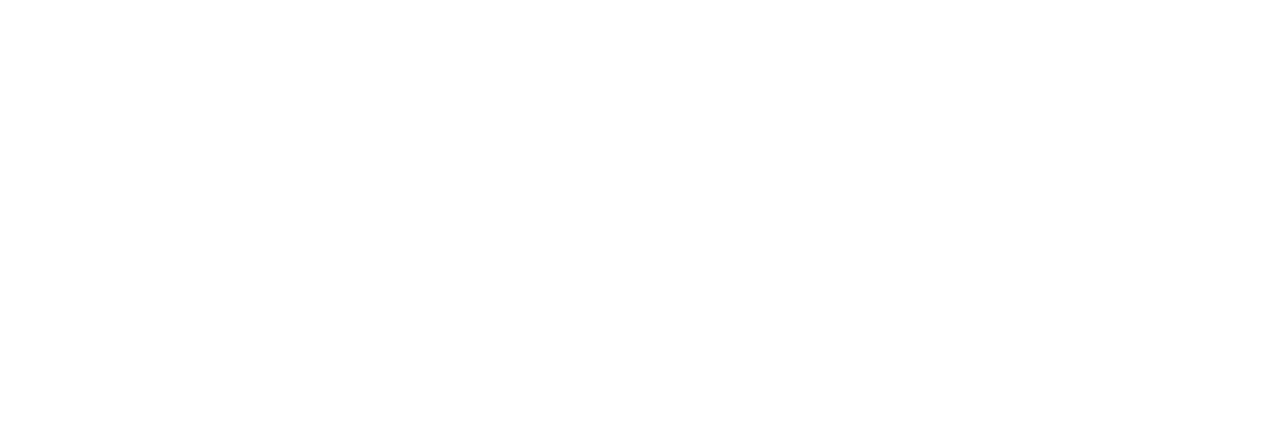
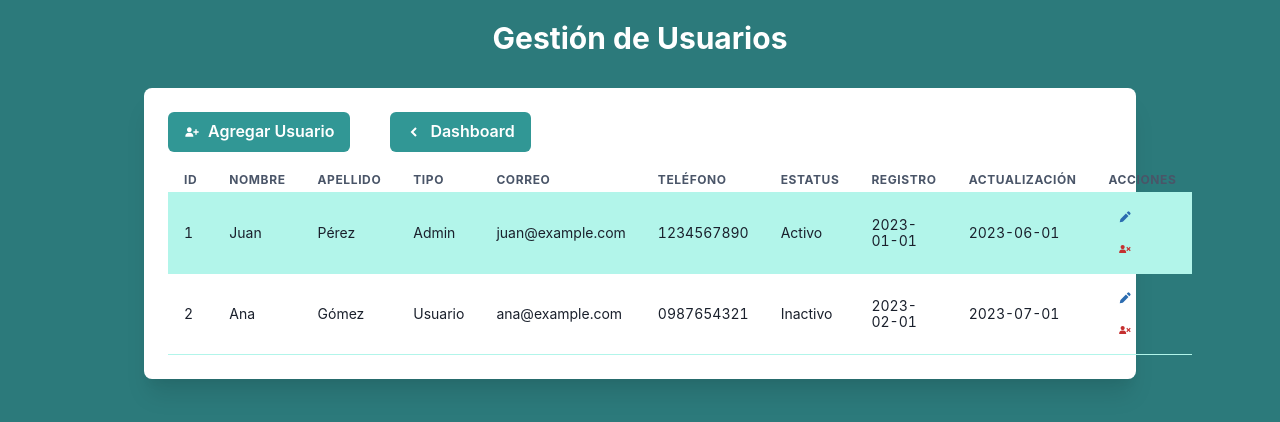
Before and after one commit to luisivmaraz/prestamos_py, a React (Create React App) app: page /Usuarios in a window 1280 px wide. Before the commit this address had no page. Shown: the top 422 px of the page. Built offline with nearby package versions, Linux system fonts and the light colour scheme.

Commit message:
Creacion de dashboard y vista de usuarios

```diff
--- a/package.json
+++ b/package.json
@@ -14,6 +14,7 @@
     "framer-motion": "^12.4.7",
     "react": "^19.0.0",
     "react-dom": "^19.0.0",
+    "react-icons": "^5.5.0",
     "react-router-dom": "^7.2.0",
     "react-scripts": "5.0.1",
     "web-vitals": "^2.1.4"
--- a/src/index.js
+++ b/src/index.js
@@ -4,8 +4,9 @@
 import ReactDOM from 'react-dom/client';
 import './index.css';
 import reportWebVitals from './reportWebVitals';
-import Home from "./pages/home";
+import Dashboard from "./pages/home";
 import Login from "./pages/login";
+import Usuarios from './pages/usuarios';
 
 const root = ReactDOM.createRoot(document.getElementById('root'));
 root.render(
@@ -13,7 +14,8 @@
     <BrowserRouter>
       <Routes>
         <Route path="/" element={<Login />} />
-        <Route path="/Dashboard" element={<Home />} />
+        <Route path="/Dashboard" element={<Dashboard />} />
+        <Route path="/Usuarios" element={<Usuarios />} />
       </Routes>
     </BrowserRouter>
   </ChakraProvider>
--- a/src/pages/home.jsx
+++ b/src/pages/home.jsx
@@ -1,5 +1,28 @@
-const Home = () => {
-    return <h1>Aqui va un inicio</h1>;
-  };
+import React from 'react';
+import { Box, Button, Heading, VStack, HStack, Container, Icon } from '@chakra-ui/react';
+import { BiSolidUser,BiSolidDonateBlood,BiSolidCube    } from 'react-icons/bi';
 
-  export default Home;
+const Dashboard = () => {
+  return (
+    <Box backgroundColor="teal.600" minHeight="100vh" p={5} display="flex" flexDirection="column" alignItems="center">
+      <Heading color="white" textAlign="center" mb={8} fontSize="3xl">Préstamos Universitarios</Heading>
+      <Container maxW="container.md" bg="white" p={8} borderRadius="lg" boxShadow="xl">
+        <VStack spacing={6} align="center">
+          <HStack spacing={6} justify="center">
+            <Button leftIcon={<Icon as={BiSolidUser} />} colorScheme="teal" size="lg" width="220px" borderRadius="full" boxShadow="md" _hover={{ transform: 'scale(1.05)' }}>
+              Usuarios
+            </Button>
+            <Button leftIcon={<Icon as={BiSolidDonateBlood } />} colorScheme="teal" size="lg" width="220px" borderRadius="full" boxShadow="md" _hover={{ transform: 'scale(1.05)' }}>
+              Préstamos
+            </Button>
+            <Button leftIcon={<Icon as={BiSolidCube } />} colorScheme="teal" size="lg" width="220px" borderRadius="full" boxShadow="md" _hover={{ transform: 'scale(1.05)' }}>
+              Materiales
+            </Button>
+          </HStack>
+        </VStack>
+      </Container>
+    </Box>
+  );
+};
+
+export default Dashboard;
--- a/src/pages/login.jsx
+++ b/src/pages/login.jsx
@@ -1,6 +1,5 @@
 import React from 'react';
-import { Card,Input,Heading, CardBody,Button,CardFooter, Image,Text, Box } from '@chakra-ui/react';
-import {FormControl,FormLabel,} from '@chakra-ui/react';
+import { Card,Input,Heading, CardBody,Button,CardFooter, Image,Text, Box, FormControl, FormLabel} from '@chakra-ui/react';
 import {ArrowForwardIcon} from '@chakra-ui/icons'
 const Login = () => {
   return (
--- a/src/pages/usuarios.jsx
+++ b/src/pages/usuarios.jsx
@@ -0,0 +1,193 @@
+import React, { useState } from 'react';
+import {
+  Box, Button, Heading, Table, Thead, Tbody, Tr, Th, Td, IconButton,
+  Modal, ModalOverlay, ModalContent, ModalHeader, ModalBody, ModalCloseButton,
+  FormControl, FormLabel, Input, Select, ModalFooter, useDisclosure
+} from '@chakra-ui/react';
+import { BiSolidChevronLeft, BiSolidUserPlus, BiSolidUserX, BiSolidPencil } from "react-icons/bi";
+
+  {/* aqui van kos hooks y datos de ejemplo para la tabla */}
+const Usuarios = () => {
+  const { isOpen, onOpen, onClose } = useDisclosure();
+  const { isOpen: isEditOpen, onOpen: onEditOpen, onClose: onEditClose } = useDisclosure();
+  const [usuarios, setUsuarios] = useState([
+    { id: 1, nombre: 'Juan', apellido: 'Pérez', tipo: 'Admin', correo: 'juan@example.com', telefono: '1234567890', estatus: 'Activo', registro: '2023-01-01', actualizacion: '2023-06-01' },
+    { id: 2, nombre: 'Ana', apellido: 'Gómez', tipo: 'Usuario', correo: 'ana@example.com', telefono: '0987654321', estatus: 'Inactivo', registro: '2023-02-01', actualizacion: '2023-07-01' }
+  ]);
+
+  const [selectedUser, setSelectedUser] = useState(null);
+  const [newUser, setNewUser] = useState({
+    nombre: '',
+    apellido: '',
+    tipo: '',
+    correo: '',
+    telefono: '',
+    estatus: ''
+  });
+
+  const handleEdit = (user) => {
+    setSelectedUser(user);
+    onEditOpen();
+  };
+
+  const handleSaveEdit = () => {
+    setUsuarios(usuarios.map(user => user.id === selectedUser.id ? selectedUser : user));
+    onEditClose();
+  };
+
+  const handleSaveNewUser = () => {
+    setUsuarios([
+      ...usuarios,
+      { id: usuarios.length + 1, ...newUser, registro: new Date().toISOString().split('T')[0], actualizacion: new Date().toISOString().split('T')[0] }
+    ]);
+    onClose();
+    setNewUser({ nombre: '', apellido: '', tipo: '', correo: '', telefono: '', estatus: '' }); // Limpiar formulario
+  };
+
+  return (
+    <Box backgroundColor="teal.600" minHeight="100vh" p={5} display="flex" flexDirection="column" alignItems="center">
+      <Heading color="white" textAlign="center" mb={8} fontSize="3xl">Gestión de Usuarios</Heading>
+      <Box bg="white" p={6} borderRadius="lg" boxShadow="xl" width="80%">
+        <Button leftIcon={<BiSolidUserPlus />} colorScheme="teal" mb={4} onClick={onOpen}>
+          Agregar Usuario
+        </Button>
+        <Button marginLeft={10} leftIcon={<BiSolidChevronLeft />} colorScheme="teal" mb={4}>
+          Dashboard
+        </Button>
+
+          {/* se utilioza usuraiors para agregar los datos de manea oiteratva, "Usuario, setUsuario" */}
+        <Table variant="striped" colorScheme='teal' size='sm'>
+          <Thead>
+            <Tr>
+              <Th>ID</Th>
+              <Th>Nombre</Th>
+              <Th>Apellido</Th>
+              <Th>Tipo</Th>
+              <Th>Correo</Th>
+              <Th>Teléfono</Th>
+              <Th>Estatus</Th>
+              <Th>Registro</Th>
+              <Th>Actualización</Th>
+              <Th>Acciones</Th>
+            </Tr>
+          </Thead>
+          <Tbody>
+            {usuarios.map(user => (
+              <Tr key={user.id}>
+                <Td>{user.id}</Td>
+                <Td>{user.nombre}</Td>
+                <Td>{user.apellido}</Td>
+                <Td>{user.tipo}</Td>
+                <Td>{user.correo}</Td>
+                <Td>{user.telefono}</Td>
+                <Td>{user.estatus}</Td>
+                <Td>{user.registro}</Td>
+                <Td>{user.actualizacion}</Td>
+                <Td>
+                  <IconButton icon={<BiSolidPencil />} size='sm' colorScheme="blue" variant='ghost' mr={2} onClick={() => handleEdit(user)} />
+                  <IconButton icon={<BiSolidUserX />} size='sm' colorScheme="red" variant='ghost' />
+                </Td>
+              </Tr>
+            ))}
+          </Tbody>
+        </Table>
+      </Box>
+
+        {/* moadl de agrwgar usuario */}
+      <Modal isOpen={isOpen} onClose={onClose}>
+        <ModalOverlay />
+        <ModalContent>
+          <ModalHeader>Agregar Usuario</ModalHeader>
+          <ModalCloseButton />
+          <ModalBody>
+            <FormControl mb={4}>
+              <FormLabel>Nombre</FormLabel>
+              <Input value={newUser.nombre} onChange={(e) => setNewUser({ ...newUser, nombre: e.target.value })} />
+            </FormControl>
+            <FormControl mb={4}>
+              <FormLabel>Apellido</FormLabel>
+              <Input value={newUser.apellido} onChange={(e) => setNewUser({ ...newUser, apellido: e.target.value })} />
+            </FormControl>
+            <FormControl mb={4}>
+              <FormLabel>Tipo de Usuario</FormLabel>
+              <Select value={newUser.tipo} onChange={(e) => setNewUser({ ...newUser, tipo: e.target.value })}>
+                <option>Admin</option>
+                <option>Usuario</option>
+              </Select>
+            </FormControl>
+            <FormControl mb={4}>
+              <FormLabel>Correo</FormLabel>
+              <Input type="email" value={newUser.correo} onChange={(e) => setNewUser({ ...newUser, correo: e.target.value })} />
+            </FormControl>
+            <FormControl mb={4}>
+              <FormLabel>Contraseña</FormLabel>
+              <Input type="password" value={newUser.password} onChange={(e) => setNewUser({ ...newUser, password: e.target.value })} />
+            </FormControl>
+            <FormControl mb={4}>
+              <FormLabel>Teléfono</FormLabel>
+              <Input value={newUser.telefono} onChange={(e) => setNewUser({ ...newUser, telefono: e.target.value })} />
+            </FormControl>
+            <FormControl mb={4}>
+              <FormLabel>Estatus</FormLabel>
+              <Select value={newUser.estatus} onChange={(e) => setNewUser({ ...newUser, estatus: e.target.value })}>
+                <option>Activo</option>
+                <option>Inactivo</option>
+              </Select>
+            </FormControl>
+          </ModalBody>
+          <ModalFooter>
+            <Button colorScheme="teal" mr={3} onClick={handleSaveNewUser}>Guardar</Button>
+            <Button onClick={onClose}>Cancelar</Button>
+          </ModalFooter>
+        </ModalContent>
+      </Modal>
+
+        {/* modal de editar usuaeio */}
+      <Modal isOpen={isEditOpen} onClose={onEditClose}>
+        <ModalOverlay />
+        <ModalContent>
+          <ModalHeader>Editar Usuario</ModalHeader>
+          <ModalCloseButton />
+          <ModalBody>
+            <FormControl mb={4}>
+              <FormLabel>Nombre</FormLabel>
+              <Input value={selectedUser?.nombre || ''} onChange={(e) => setSelectedUser({ ...selectedUser, nombre: e.target.value })} />
+            </FormControl>
+            <FormControl mb={4}>
+              <FormLabel>Apellido</FormLabel>
+              <Input value={selectedUser?.apellido || ''} onChange={(e) => setSelectedUser({ ...selectedUser, apellido: e.target.value })} />
+            </FormControl>
+            <FormControl mb={4}>
+              <FormLabel>Tipo de Usuario</FormLabel>
+              <Select value={selectedUser?.tipo || ''} onChange={(e) => setSelectedUser({ ...selectedUser, tipo: e.target.value })}>
+                <option>Admin</option>
+                <option>Usuario</option>
+              </Select>
+            </FormControl>
+            <FormControl mb={4}>
+              <FormLabel>Correo</FormLabel>
+              <Input type="email" value={selectedUser?.correo || ''} onChange={(e) => setSelectedUser({ ...selectedUser, correo: e.target.value })} />
+            </FormControl>
+            <FormControl mb={4}>
+              <FormLabel>Teléfono</FormLabel>
+              <Input value={selectedUser?.telefono || ''} onChange={(e) => setSelectedUser({ ...selectedUser, telefono: e.target.value })} />
+            </FormControl>
+            <FormControl mb={4}>
+              <FormLabel>Estatus</FormLabel>
+              <Select value={selectedUser?.estatus || ''} onChange={(e) => setSelectedUser({ ...selectedUser, estatus: e.target.value })}>
+                <option>Activo</option>
+                <option>Inactivo</option>
+              </Select>
+            </FormControl>
+          </ModalBody>
+          <ModalFooter>
+            <Button colorScheme="teal" mr={3} onClick={handleSaveEdit}>Guardar</Button>
+            <Button onClick={onEditClose}>Cancelar</Button>
+          </ModalFooter>
+        </ModalContent>
+      </Modal>
+    </Box>
+  );
+};
+
+export default Usuarios;
```
Also changed, not shown: 1 other file (tests, documents, lock files or other folders).
